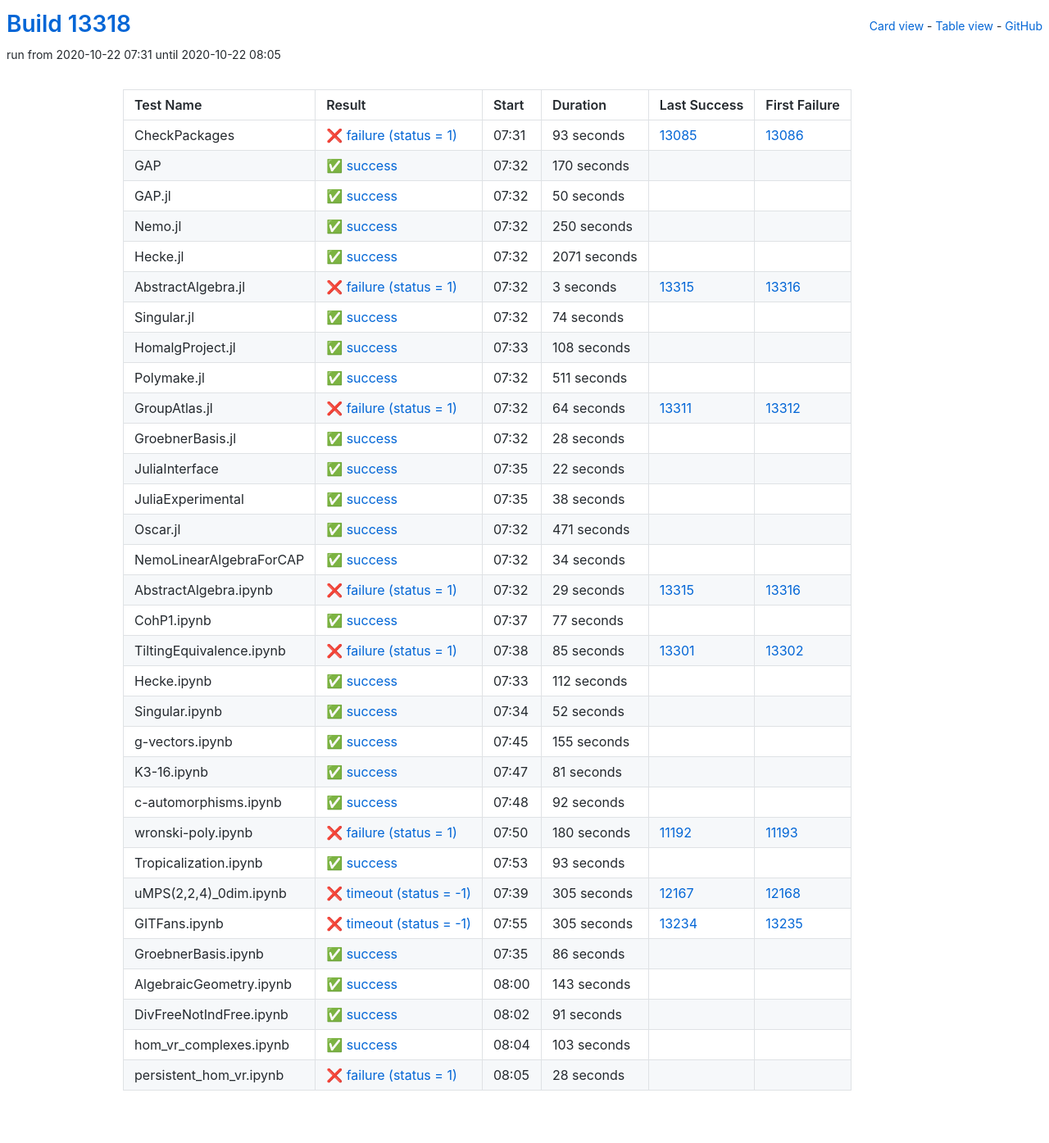
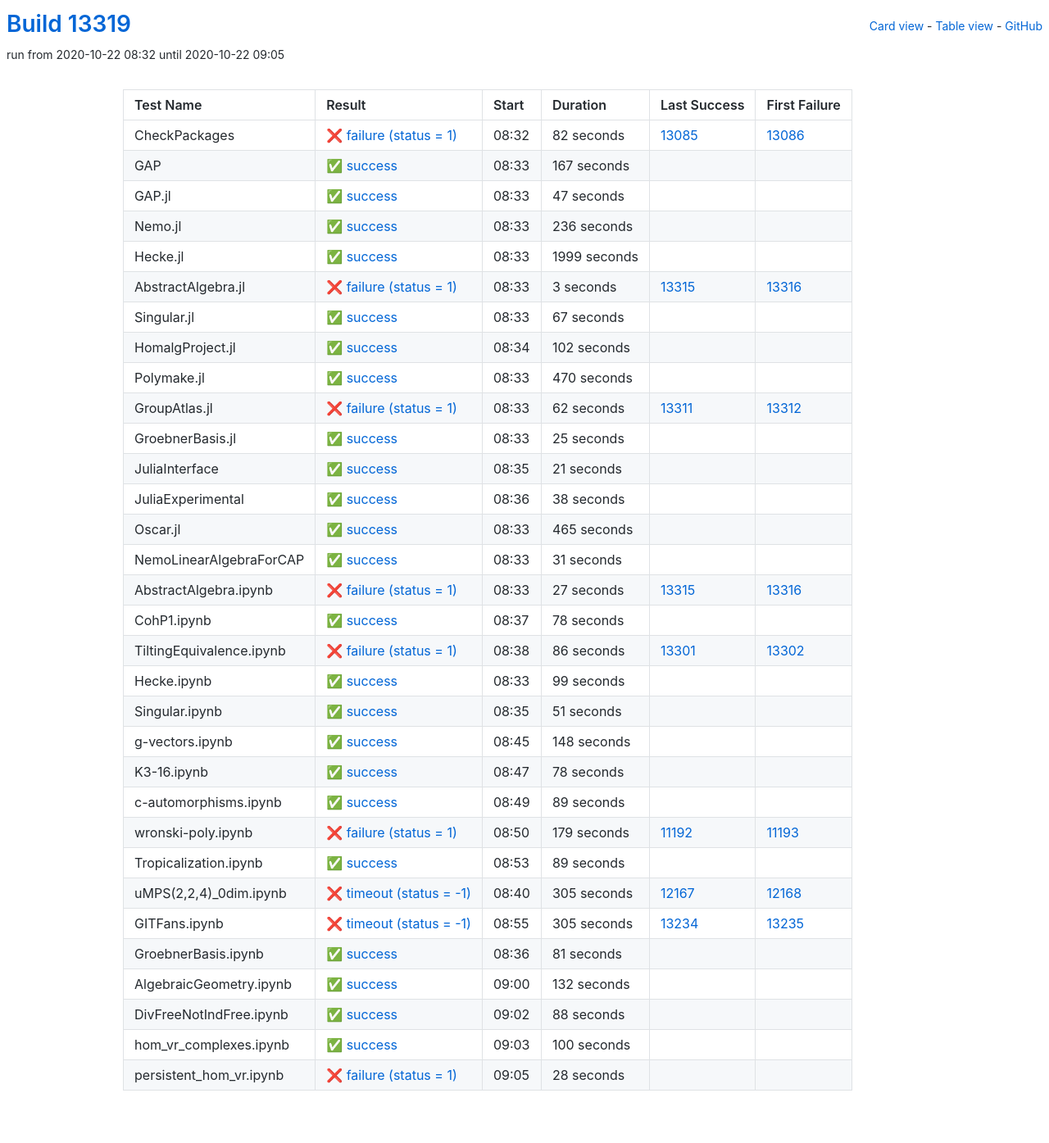
Before and after one commit to oscar-system/oscar-ci-status, a Jekyll site: the page built from table.html, in a window 1280 px wide. Shown: the whole page at 82% size. Built offline with Jekyll 4.4.1, drawn with Linux system fonts in a browser that asks for light colours.

Commit message:
Build #13319

```diff
--- a/_data/ci.yml
+++ b/_data/ci.yml
@@ -1,6 +1,6 @@
 ---
-build: 13318
-build_url: https://oscarci.mathematik.uni-kl.de/job/oscar/13318/
+build: 13319
+build_url: https://oscarci.mathematik.uni-kl.de/job/oscar/13319/
 job: oscar
 organization: oscar-system
 repo: oscar-ci-status
@@ -8,68 +8,68 @@
 tests:
 - name: CheckPackages
   id: checkpackages
-  log: https://oscarci.mathematik.uni-kl.de/job/oscar/13318/artifact/logs/build-13318/CheckPackages.log
-  start: 2020-10-22 07:31
+  log: https://oscarci.mathematik.uni-kl.de/job/oscar/13319/artifact/logs/build-13319/CheckPackages.log
+  start: 2020-10-22 08:32
   success: false
   exitcode: 1
   status: failure
-  duration: 93
+  duration: 82
   last_success: 13085
   last_success_url: https://oscarci.mathematik.uni-kl.de/job/oscar/13085/
   first_failure: 13086
   first_failure_url: https://oscarci.mathematik.uni-kl.de/job/oscar/13086/
 - name: GAP
   id: gap
-  log: https://oscarci.mathematik.uni-kl.de/job/oscar/13318/artifact/logs/build-13318/GAP.log
-  start: 2020-10-22 07:32
+  log: https://oscarci.mathematik.uni-kl.de/job/oscar/13319/artifact/logs/build-13319/GAP.log
+  start: 2020-10-22 08:33
   success: true
   exitcode: 0
   status: success
-  duration: 170
+  duration: 167
   last_success: false
   last_success_url:
   first_failure: false
   first_failure_url:
 - name: GAP.jl
   id: gap-jl
-  log: https://oscarci.mathematik.uni-kl.de/job/oscar/13318/artifact/logs/build-13318/GAP.jl.log
-  start: 2020-10-22 07:32
+  log: https://oscarci.mathematik.uni-kl.de/job/oscar/13319/artifact/logs/build-13319/GAP.jl.log
+  start: 2020-10-22 08:33
   success: true
   exitcode: 0
   status: success
-  duration: 50
+  duration: 47
   last_success: false
   last_success_url:
   first_failure: false
   first_failure_url:
 - name: Nemo.jl
   id: nemo-jl
-  log: https://oscarci.mathematik.uni-kl.de/job/oscar/13318/artifact/logs/build-13318/Nemo.jl.log
-  start: 2020-10-22 07:32
+  log: https://oscarci.mathematik.uni-kl.de/job/oscar/13319/artifact/logs/build-13319/Nemo.jl.log
+  start: 2020-10-22 08:33
   success: true
   exitcode: 0
   status: success
-  duration: 250
+  duration: 236
   last_success: false
   last_success_url:
   first_failure: false
   first_failure_url:
 - name: Hecke.jl
   id: hecke-jl
-  log: https://oscarci.mathematik.uni-kl.de/job/oscar/13318/artifact/logs/build-13318/Hecke.jl.log
-  start: 2020-10-22 07:32
+  log: https://oscarci.mathematik.uni-kl.de/job/oscar/13319/artifact/logs/build-13319/Hecke.jl.log
+  start: 2020-10-22 08:33
   success: true
   exitcode: 0
   status: success
-  duration: 2071
+  duration: 1999
   last_success: false
   last_success_url:
   first_failure: false
   first_failure_url:
 - name: AbstractAlgebra.jl
   id: abstractalgebra-jl
-  log: https://oscarci.mathematik.uni-kl.de/job/oscar/13318/artifact/logs/build-13318/AbstractAlgebra.jl.log
-  start: 2020-10-22 07:32
+  log: https://oscarci.mathematik.uni-kl.de/job/oscar/13319/artifact/logs/build-13319/AbstractAlgebra.jl.log
+  start: 2020-10-22 08:33
   success: false
   exitcode: 1
   status: failure
@@ -80,80 +80,80 @@
   first_failure_url: https://oscarci.mathematik.uni-kl.de/job/oscar/13316/
 - name: Singular.jl
   id: singular-jl
-  log: https://oscarci.mathematik.uni-kl.de/job/oscar/13318/artifact/logs/build-13318/Singular.jl.log
-  start: 2020-10-22 07:32
+  log: https://oscarci.mathematik.uni-kl.de/job/oscar/13319/artifact/logs/build-13319/Singular.jl.log
+  start: 2020-10-22 08:33
   success: true
   exitcode: 0
   status: success
-  duration: 74
+  duration: 67
   last_success: false
   last_success_url:
   first_failure: false
   first_failure_url:
 - name: HomalgProject.jl
   id: homalgproject-jl
-  log: https://oscarci.mathematik.uni-kl.de/job/oscar/13318/artifact/logs/build-13318/HomalgProject.jl.log
-  start: 2020-10-22 07:33
+  log: https://oscarci.mathematik.uni-kl.de/job/oscar/13319/artifact/logs/build-13319/HomalgProject.jl.log
+  start: 2020-10-22 08:34
   success: true
   exitcode: 0
   status: success
-  duration: 108
+  duration: 102
   last_success: false
   last_success_url:
   first_failure: false
   first_failure_url:
 - name: Polymake.jl
   id: polymake-jl
-  log: https://oscarci.mathematik.uni-kl.de/job/oscar/13318/artifact/logs/build-13318/Polymake.jl.log
-  start: 2020-10-22 07:32
+  log: https://oscarci.mathematik.uni-kl.de/job/oscar/13319/artifact/logs/build-13319/Polymake.jl.log
+  start: 2020-10-22 08:33
   success: true
   exitcode: 0
   status: success
-  duration: 511
+  duration: 470
   last_success: false
   last_success_url:
   first_failure: false
   first_failure_url:
 - name: GroupAtlas.jl
   id: groupatlas-jl
-  log: https://oscarci.mathematik.uni-kl.de/job/oscar/13318/artifact/logs/build-13318/GroupAtlas.jl.log
-  start: 2020-10-22 07:32
+  log: https://oscarci.mathematik.uni-kl.de/job/oscar/13319/artifact/logs/build-13319/GroupAtlas.jl.log
+  start: 2020-10-22 08:33
   success: false
   exitcode: 1
   status: failure
-  duration: 64
+  duration: 62
   last_success: 13311
   last_success_url: https://oscarci.mathematik.uni-kl.de/job/oscar/13311/
   first_failure: 13312
   first_failure_url: https://oscarci.mathematik.uni-kl.de/job/oscar/13312/
 - name: GroebnerBasis.jl
   id: groebnerbasis-jl
-  log: https://oscarci.mathematik.uni-kl.de/job/oscar/13318/artifact/logs/build-13318/GroebnerBasis.jl.log
-  start: 2020-10-22 07:32
+  log: https://oscarci.mathematik.uni-kl.de/job/oscar/13319/artifact/logs/build-13319/GroebnerBasis.jl.log
+  start: 2020-10-22 08:33
   success: true
   exitcode: 0
   status: success
-  duration: 28
+  duration: 25
   last_success: false
   last_success_url:
   first_failure: false
   first_failure_url:
 - name: JuliaInterface
   id: juliainterface
-  log: https://oscarci.mathematik.uni-kl.de/job/oscar/13318/artifact/logs/build-13318/JuliaInterface.log
-  start: 2020-10-22 07:35
+  log: https://oscarci.mathematik.uni-kl.de/job/oscar/13319/artifact/logs/build-13319/JuliaInterface.log
+  start: 2020-10-22 08:35
   success: true
   exitcode: 0
   status: success
-  duration: 22
+  duration: 21
   last_success: false
   last_success_url:
   first_failure: false
   first_failure_url:
 - name: JuliaExperimental
   id: juliaexperimental
-  log: https://oscarci.mathematik.uni-kl.de/job/oscar/13318/artifact/logs/build-13318/JuliaExperimental.log
-  start: 2020-10-22 07:35
+  log: https://oscarci.mathematik.uni-kl.de/job/oscar/13319/artifact/logs/build-13319/JuliaExperimental.log
+  start: 2020-10-22 08:36
   success: true
   exitcode: 0
   status: success
@@ -164,152 +164,152 @@
   first_failure_url:
 - name: Oscar.jl
   id: oscar-jl
-  log: https://oscarci.mathematik.uni-kl.de/job/oscar/13318/artifact/logs/build-13318/Oscar.jl.log
-  start: 2020-10-22 07:32
+  log: https://oscarci.mathematik.uni-kl.de/job/oscar/13319/artifact/logs/build-13319/Oscar.jl.log
+  start: 2020-10-22 08:33
   success: true
   exitcode: 0
   status: success
-  duration: 471
+  duration: 465
   last_success: false
   last_success_url:
   first_failure: false
   first_failure_url:
 - name: NemoLinearAlgebraForCAP
   id: nemolinearalgebraforcap
-  log: https://oscarci.mathematik.uni-kl.de/job/oscar/13318/artifact/logs/build-13318/NemoLinearAlgebraForCAP.log
-  start: 2020-10-22 07:32
+  log: https://oscarci.mathematik.uni-kl.de/job/oscar/13319/artifact/logs/build-13319/NemoLinearAlgebraForCAP.log
+  start: 2020-10-22 08:33
   success: true
   exitcode: 0
   status: success
-  duration: 34
+  duration: 31
   last_success: false
   last_success_url:
   first_failure: false
   first_failure_url:
 - name: AbstractAlgebra.ipynb
   id: abstractalgebra-ipynb
-  log: https://oscarci.mathematik.uni-kl.de/job/oscar/13318/artifact/logs/build-13318/AbstractAlgebra.ipynb.log
-  start: 2020-10-22 07:32
+  log: https://oscarci.mathematik.uni-kl.de/job/oscar/13319/artifact/logs/build-13319/AbstractAlgebra.ipynb.log
+  start: 2020-10-22 08:33
   success: false
   exitcode: 1
   status: failure
-  duration: 29
+  duration: 27
   last_success: 13315
   last_success_url: https://oscarci.mathematik.uni-kl.de/job/oscar/13315/
   first_failure: 13316
   first_failure_url: https://oscarci.mathematik.uni-kl.de/job/oscar/13316/
 - name: CohP1.ipynb
   id: cohp1-ipynb
-  log: https://oscarci.mathematik.uni-kl.de/job/oscar/13318/artifact/logs/build-13318/CohP1.ipynb.log
-  start: 2020-10-22 07:37
+  log: https://oscarci.mathematik.uni-kl.de/job/oscar/13319/artifact/logs/build-13319/CohP1.ipynb.log
+  start: 2020-10-22 08:37
   success: true
   exitcode: 0
   status: success
-  duration: 77
+  duration: 78
   last_success: false
   last_success_url:
   first_failure: false
   first_failure_url:
 - name: TiltingEquivalence.ipynb
   id: tiltingequivalence-ipynb
-  log: https://oscarci.mathematik.uni-kl.de/job/oscar/13318/artifact/logs/build-13318/TiltingEquivalence.ipynb.log
-  start: 2020-10-22 07:38
+  log: https://oscarci.mathematik.uni-kl.de/job/oscar/13319/artifact/logs/build-13319/TiltingEquivalence.ipynb.log
+  start: 2020-10-22 08:38
   success: false
   exitcode: 1
   status: failure
-  duration: 85
+  duration: 86
   last_success: 13301
   last_success_url: https://oscarci.mathematik.uni-kl.de/job/oscar/13301/
   first_failure: 13302
   first_failure_url: https://oscarci.mathematik.uni-kl.de/job/oscar/13302/
 - name: Hecke.ipynb
   id: hecke-ipynb
-  log: https://oscarci.mathematik.uni-kl.de/job/oscar/13318/artifact/logs/build-13318/Hecke.ipynb.log
-  start: 2020-10-22 07:33
+  log: https://oscarci.mathematik.uni-kl.de/job/oscar/13319/artifact/logs/build-13319/Hecke.ipynb.log
+  start: 2020-10-22 08:33
   success: true
   exitcode: 0
   status: success
-  duration: 112
+  duration: 99
   last_success: false
   last_success_url:
   first_failure: false
   first_failure_url:
 - name: Singular.ipynb
   id: singular-ipynb
-  log: https://oscarci.mathematik.uni-kl.de/job/oscar/13318/artifact/logs/build-13318/Singular.ipynb.log
-  start: 2020-10-22 07:34
+  log: https://oscarci.mathematik.uni-kl.de/job/oscar/13319/artifact/logs/build-13319/Singular.ipynb.log
+  start: 2020-10-22 08:35
   success: true
   exitcode: 0
   status: success
-  duration: 52
+  duration: 51
   last_success: false
   last_success_url:
   first_failure: false
   first_failure_url:
 - name: g-vectors.ipynb
   id: g-vectors-ipynb
-  log: https://oscarci.mathematik.uni-kl.de/job/oscar/13318/artifact/logs/build-13318/g-vectors.ipynb.log
-  start: 2020-10-22 07:45
+  log: https://oscarci.mathematik.uni-kl.de/job/oscar/13319/artifact/logs/build-13319/g-vectors.ipynb.log
+  start: 2020-10-22 08:45
   success: true
   exitcode: 0
   status: success
-  duration: 155
+  duration: 148
   last_success: false
   last_success_url:
   first_failure: false
   first_failure_url:
 - name: K3-16.ipynb
   id: k3-16-ipynb
-  log: https://oscarci.mathematik.uni-kl.de/job/oscar/13318/artifact/logs/build-13318/K3-16.ipynb.log
-  start: 2020-10-22 07:47
+  log: https://oscarci.mathematik.uni-kl.de/job/oscar/13319/artifact/logs/build-13319/K3-16.ipynb.log
+  start: 2020-10-22 08:47
   success: true
   exitcode: 0
   status: success
-  duration: 81
+  duration: 78
   last_success: false
   last_success_url:
   first_failure: false
   first_failure_url:
 - name: c-automorphisms.ipynb
   id: c-automorphisms-ipynb
-  log: https://oscarci.mathematik.uni-kl.de/job/oscar/13318/artifact/logs/build-13318/c-automorphisms.ipynb.log
-  start: 2020-10-22 07:48
+  log: https://oscarci.mathematik.uni-kl.de/job/oscar/13319/artifact/logs/build-13319/c-automorphisms.ipynb.log
+  start: 2020-10-22 08:49
   success: true
   exitcode: 0
   status: success
-  duration: 92
+  duration: 89
   last_success: false
   last_success_url:
   first_failure: false
   first_failure_url:
 - name: wronski-poly.ipynb
   id: wronski-poly-ipynb
-  log: https://oscarci.mathematik.uni-kl.de/job/oscar/13318/artifact/logs/build-13318/wronski-poly.ipynb.log
-  start: 2020-10-22 07:50
+  log: https://oscarci.mathematik.uni-kl.de/job/oscar/13319/artifact/logs/build-13319/wronski-poly.ipynb.log
+  start: 2020-10-22 08:50
   success: false
   exitcode: 1
   status: failure
-  duration: 180
+  duration: 179
   last_success: 11192
   last_success_url: https://oscarci.mathematik.uni-kl.de/job/oscar/11192/
   first_failure: 11193
   first_failure_url: https://oscarci.mathematik.uni-kl.de/job/oscar/11193/
 - name: Tropicalization.ipynb
   id: tropicalization-ipynb
-  log: https://oscarci.mathematik.uni-kl.de/job/oscar/13318/artifact/logs/build-13318/Tropicalization.ipynb.log
-  start: 2020-10-22 07:53
+  log: https://oscarci.mathematik.uni-kl.de/job/oscar/13319/artifact/logs/build-13319/Tropicalization.ipynb.log
+  start: 2020-10-22 08:53
   success: true
   exitcode: 0
   status: success
-  duration: 93
+  duration: 89
   last_success: false
   last_success_url:
   first_failure: false
   first_failure_url:
 - name: uMPS(2,2,4)_0dim.ipynb
   id: umps-2-2-4-0dim-ipynb
-  log: https://oscarci.mathematik.uni-kl.de/job/oscar/13318/artifact/logs/build-13318/uMPS-2-2-4-_0dim.ipynb.log
-  start: 2020-10-22 07:39
+  log: https://oscarci.mathematik.uni-kl.de/job/oscar/13319/artifact/logs/build-13319/uMPS-2-2-4-_0dim.ipynb.log
+  start: 2020-10-22 08:40
   success: false
   exitcode: -1
   status: timeout
@@ -320,8 +320,8 @@
   first_failure_url: https://oscarci.mathematik.uni-kl.de/job/oscar/12168/
 - name: GITFans.ipynb
   id: gitfans-ipynb
-  log: https://oscarci.mathematik.uni-kl.de/job/oscar/13318/artifact/logs/build-13318/GITFans.ipynb.log
-  start: 2020-10-22 07:55
+  log: https://oscarci.mathematik.uni-kl.de/job/oscar/13319/artifact/logs/build-13319/GITFans.ipynb.log
+  start: 2020-10-22 08:55
   success: false
   exitcode: -1
   status: timeout
@@ -332,56 +332,56 @@
   first_failure_url: https://oscarci.mathematik.uni-kl.de/job/oscar/13235/
 - name: GroebnerBasis.ipynb
   id: groebnerbasis-ipynb
-  log: https://oscarci.mathematik.uni-kl.de/job/oscar/13318/artifact/logs/build-13318/GroebnerBasis.ipynb.log
-  start: 2020-10-22 07:35
+  log: https://oscarci.mathematik.uni-kl.de/job/oscar/13319/artifact/logs/build-13319/GroebnerBasis.ipynb.log
+  start: 2020-10-22 08:36
   success: true
   exitcode: 0
   status: success
-  duration: 86
+  duration: 81
   last_success: false
   last_success_url:
   first_failure: false
   first_failure_url:
 - name: AlgebraicGeometry.ipynb
   id: algebraicgeometry-ipynb
-  log: https://oscarci.mathematik.uni-kl.de/job/oscar/13318/artifact/logs/build-13318/AlgebraicGeometry.ipynb.log
-  start: 2020-10-22 08:00
+  log: https://oscarci.mathematik.uni-kl.de/job/oscar/13319/artifact/logs/build-13319/AlgebraicGeometry.ipynb.log
+  start: 2020-10-22 09:00
   success: true
   exitcode: 0
   status: success
-  duration: 143
+  duration: 132
   last_success: false
   last_success_url:
   first_failure: false
   first_failure_url:
 - name: DivFreeNotIndFree.ipynb
   id: divfreenotindfree-ipynb
-  log: https://oscarci.mathematik.uni-kl.de/job/oscar/13318/artifact/logs/build-13318/DivFreeNotIndFree.ipynb.log
-  start: 2020-10-22 08:02
+  log: https://oscarci.mathematik.uni-kl.de/job/oscar/13319/artifact/logs/build-13319/DivFreeNotIndFree.ipynb.log
+  start: 2020-10-22 09:02
   success: true
   exitcode: 0
   status: success
-  duration: 91
+  duration: 88
   last_success: false
   last_success_url:
   first_failure: false
   first_failure_url:
 - name: hom_vr_complexes.ipynb
   id: hom-vr-complexes-ipynb
-  log: https://oscarci.mathematik.uni-kl.de/job/oscar/13318/artifact/logs/build-13318/hom_vr_complexes.ipynb.log
-  start: 2020-10-22 08:04
+  log: https://oscarci.mathematik.uni-kl.de/job/oscar/13319/artifact/logs/build-13319/hom_vr_complexes.ipynb.log
+  start: 2020-10-22 09:03
   success: true
   exitcode: 0
   status: success
-  duration: 103
+  duration: 100
   last_success: false
   last_success_url:
   first_failure: false
   first_failure_url:
 - name: persistent_hom_vr.ipynb
   id: persistent-hom-vr-ipynb
-  log: https://oscarci.mathematik.uni-kl.de/job/oscar/13318/artifact/logs/build-13318/persistent_hom_vr.ipynb.log
-  start: 2020-10-22 08:05
+  log: https://oscarci.mathematik.uni-kl.de/job/oscar/13319/artifact/logs/build-13319/persistent_hom_vr.ipynb.log
+  start: 2020-10-22 09:05
   success: false
   exitcode: 1
   status: failure
```
Also changed, not shown: README.md.
